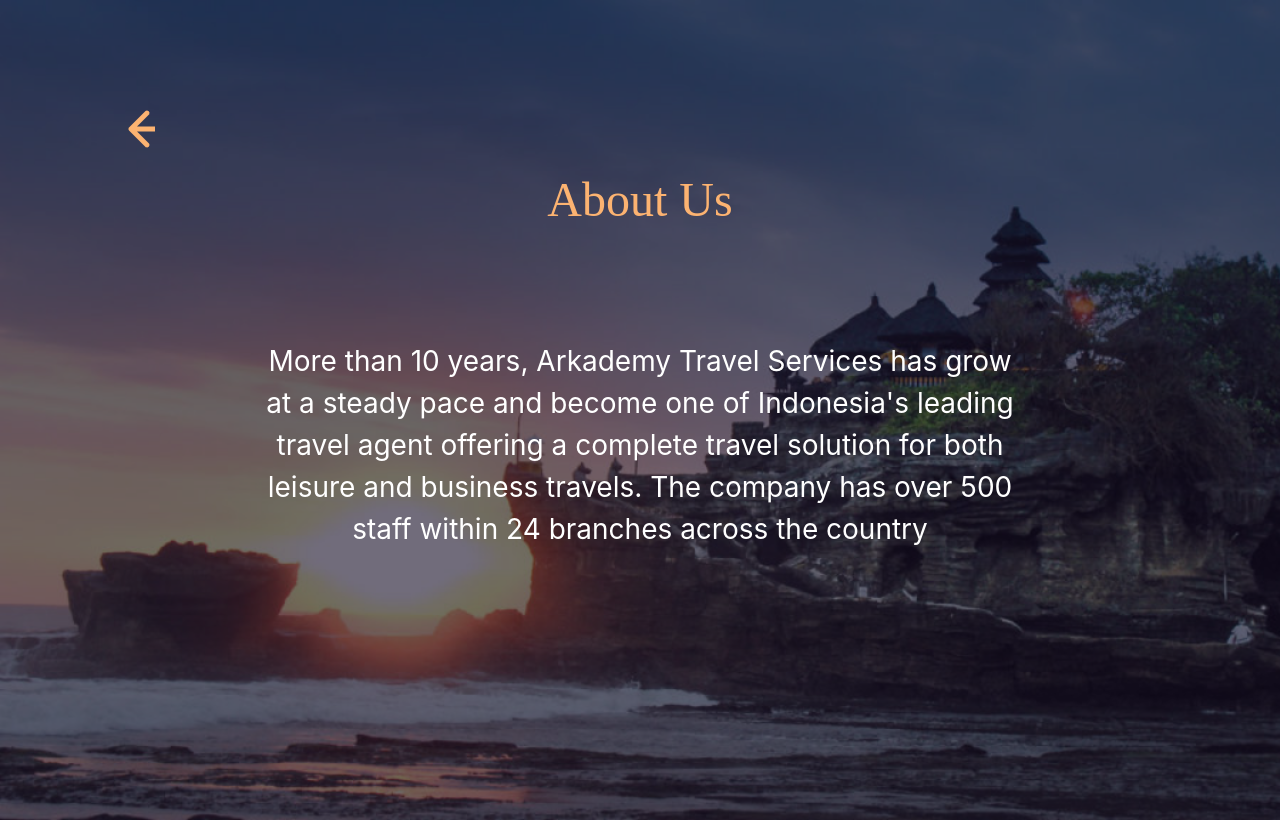
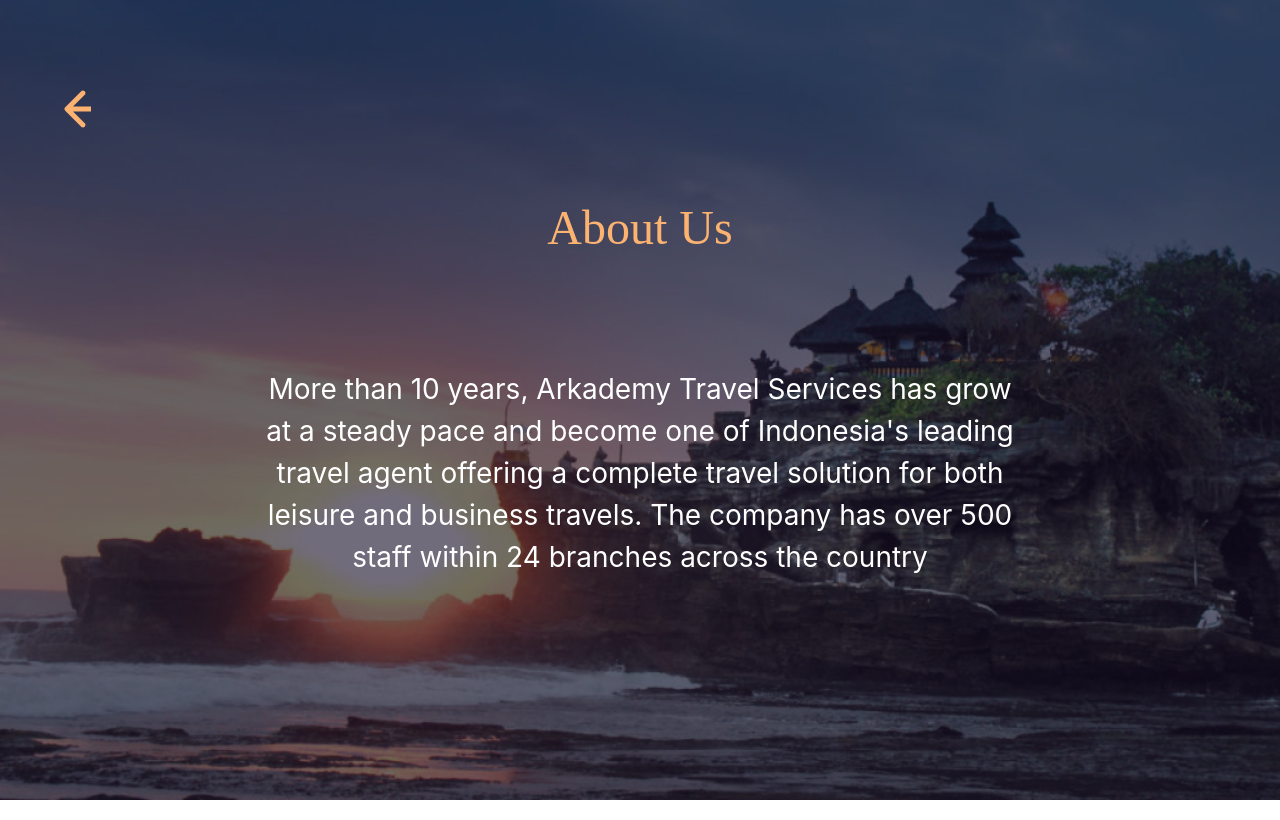
Before and after one commit to Mochamadramdhan/Travel-React, a React (Create React App) app: page /about in a window 1280 px wide. Built offline with nearby package versions, Linux system fonts and the light colour scheme.

Commit message:
edit css

```diff
--- a/src/Screeen/Style.css
+++ b/src/Screeen/Style.css
@@ -1,3 +1,4 @@
+
 html, body, div, span, applet, object, iframe,
 h1, h2, h3, h4, h5, h6, p, blockquote, pre,
 a, abbr, acronym, address, big, cite, code,
@@ -58,16 +59,17 @@
     position: relative;
     background-color: rgba(19, 11, 35, 0.6);
     background-size: 100% 100%;
-    padding-top: 100px;
+    /* padding-top: 100px; */
     display: flex;
     flex-direction: column;
     align-items: center;
-    min-height: 90vh;
+    min-height: 100vh;
 
 }
 .back{
     position: absolute;
-    left: 10%;
+    top: 10%;
+    left: 5%;
     background-repeat: no-repeat;
     margin-top: 10px;
 }
@@ -144,6 +146,9 @@
     justify-content: center;
 }
 /* index */
+.IconBali{
+    margin-top: 10%;
+}
 h1.h1-White{
     color: #FFFFFF;
     top: 223px;
@@ -178,6 +183,7 @@
 }
 h1.aboutUs{
      line-height: 200px;
+     padding-top: 10%;
 }
 .p-about{
     max-width: 768px;
@@ -232,4 +238,5 @@
 }
 .form .Reservation{
     margin-bottom: 20%;
+    margin-top: 20%;
 }
```
